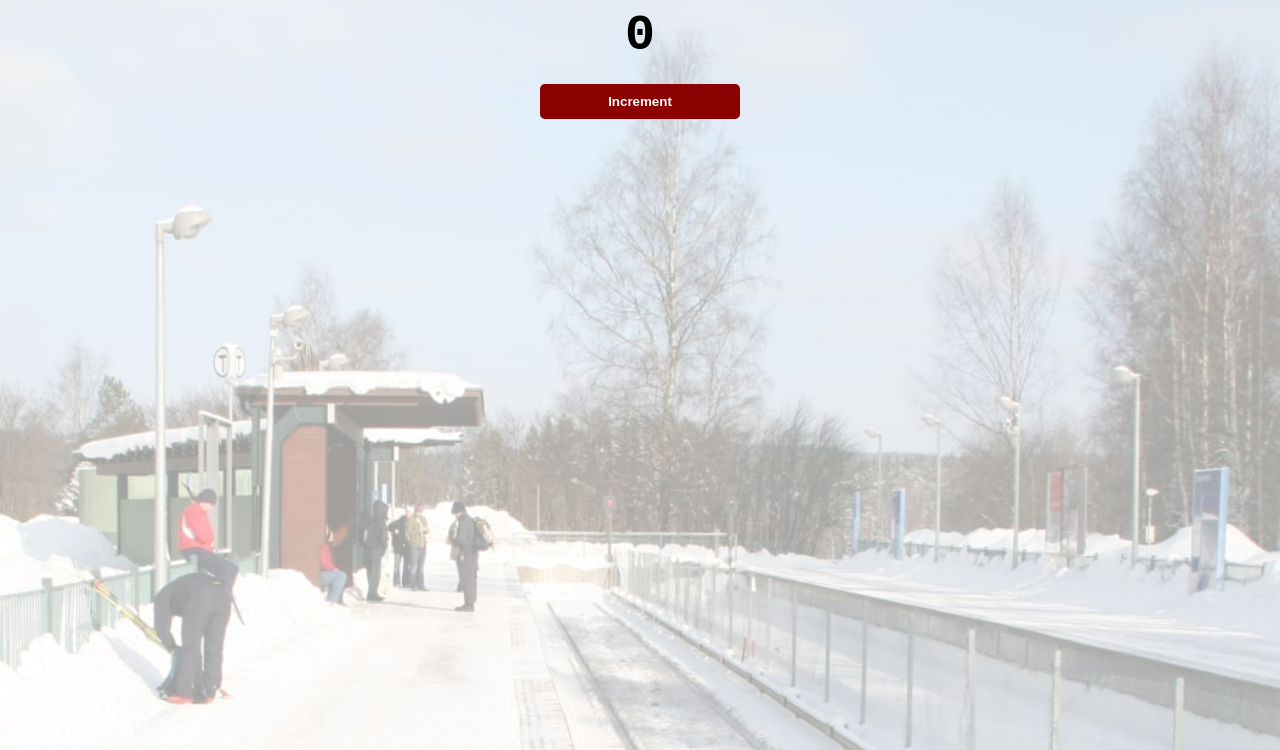
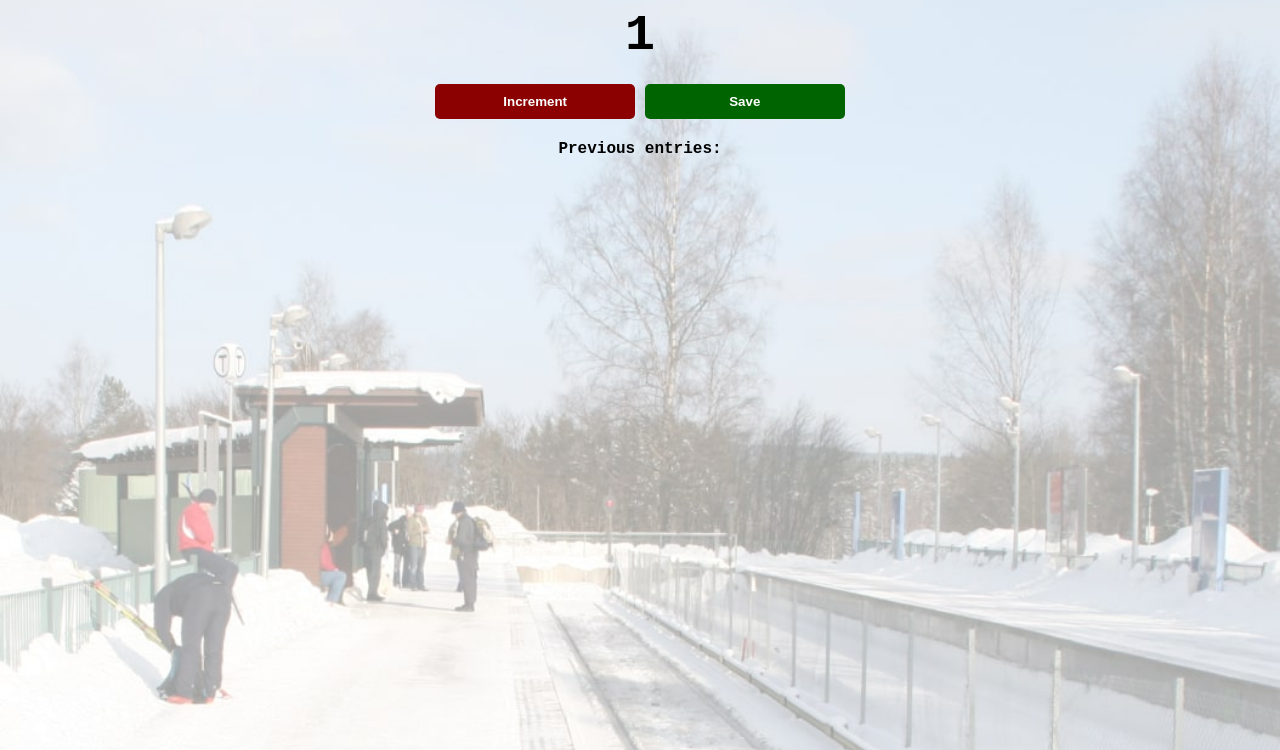
Before and after one commit to AlexandraEL9/js-counter-app, a plain HTML site: page index.html in a window 1280 px wide. Both pictures are taken after a click on the button "Increment". Shown: the part 50-800 px from the top of the page. Drawn offline with Linux system fonts and the light colour scheme.

Commit message:
feat:complete last steps of JS

```diff
--- a/index.html
+++ b/index.html
@@ -13,6 +13,12 @@
     <button id="increment-btn" onclick="increment()">
         Increment
     </button>
-<script> src="index.js"</script>
+    <button id="save-btn" onclick="save()">
+        Save
+    </button>
+    <p id="save-el">
+        Previous entries:
+    </p>
+<script src="index.js"></script>
 </body>
 </html>
--- a/index.js
+++ b/index.js
@@ -1,4 +1,5 @@
-
+//grab save-el paragraph and store as a variable
+let saveEl = document.getElementById("save-el")
 //4a change the count-el in the html to reflect the new count
 let countEl = document.getElementById("count-el");
 //1 initialize count as 0
@@ -6,7 +7,50 @@ let count = 0;
 //2 listen for clicks on the increment button
 function increment() {
     //3 increment the count variable when the button is clicked
-    count = count + 1;
+    count += 1;
     //4b change the count-el in the html to reflect the new count
-    countEl.innerText = count;
+    countEl.textContent = count;
 };
+
+function save(){
+//create a variable that contains both the count and the dash seperator
+  let countString = count + " - "
+//render variable in the saveEl using innerTextsaveEl.textContent += countString
+  saveEl.textContent += countString
+//reset counter to 0 when save pressed
+  countEl.textContent = 0
+  count = 0
+}
+
+/*
+let username = "Alex"
+let message = "You have three new notifications"
+console.log(message + "," + username + "!");
+
+let messageToUser = message + ", " + username + "!"
+console.log(messageToUser)
+
+let name = "Alex"
+let greeting = "Hi, my name is "
+let myGreeting = greeting + name
+console.log(myGreeting)
+
+console.log(4 + 5)//9
+console.log("2" + "4")//24
+console.log("5" + "1")//51
+console.log(100 + "100")//100100
+//string always wins
+
+//render a welcome message   /
+//   grab welcome-el paragraph and store as a variable
+let welcomeEl = document.getElementById("welcome-el")
+   //create name and greeting variable
+let name = "Alexandra Lee"
+let greeting = "Welcome Back!"
+   //render the welcome message using welcomeEl.innerText
+welcomeEl.innerText = greeting =", " + name
+
+//add an emoji to the end!
+   //welcomeEll.innerText = welcomeEl.innerText + "emoji"
+   welcomeEll.innerText += "emoji"
+*/
```
